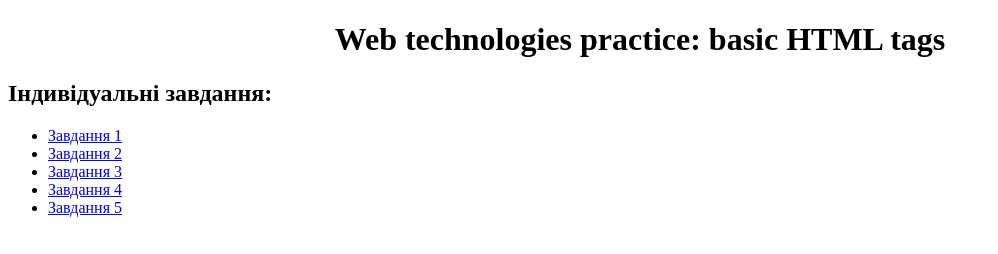
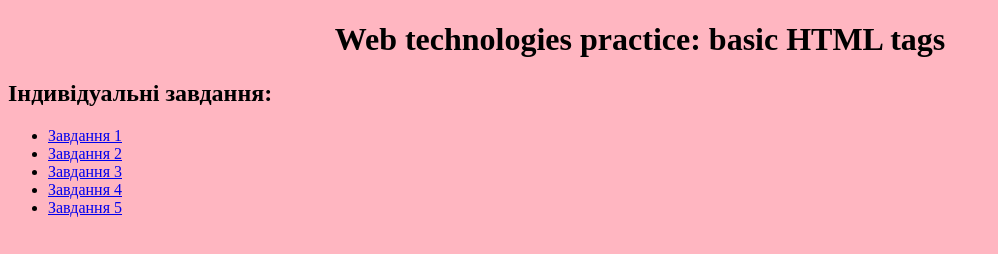
Before and after one commit to PavlovaSofiiaV/web-technologies, a plain HTML site: page laba3/index.html in a window 1280 px wide. Shown: the whole page, without its empty margins (0-998 px from the left). Drawn offline with Linux system fonts and the light colour scheme.

Commit message:
refactor: minor code adjustments

```diff
--- a/laba3/index.html
+++ b/laba3/index.html
@@ -7,7 +7,7 @@
     <meta http-equiv="X-UA-Compatible" content="ie=edge">
     <title>Web technologies practice: basic HTML tags</title>
 </head>
-<body>
+<body bgcolor="#ffb6c1">
 <header>
         <h1 align="center">Web technologies practice: basic HTML tags</h1>
 </header>
```
Also changed, not shown: laba3/project_parts/questionnaire.html (+1 -3 lines).
